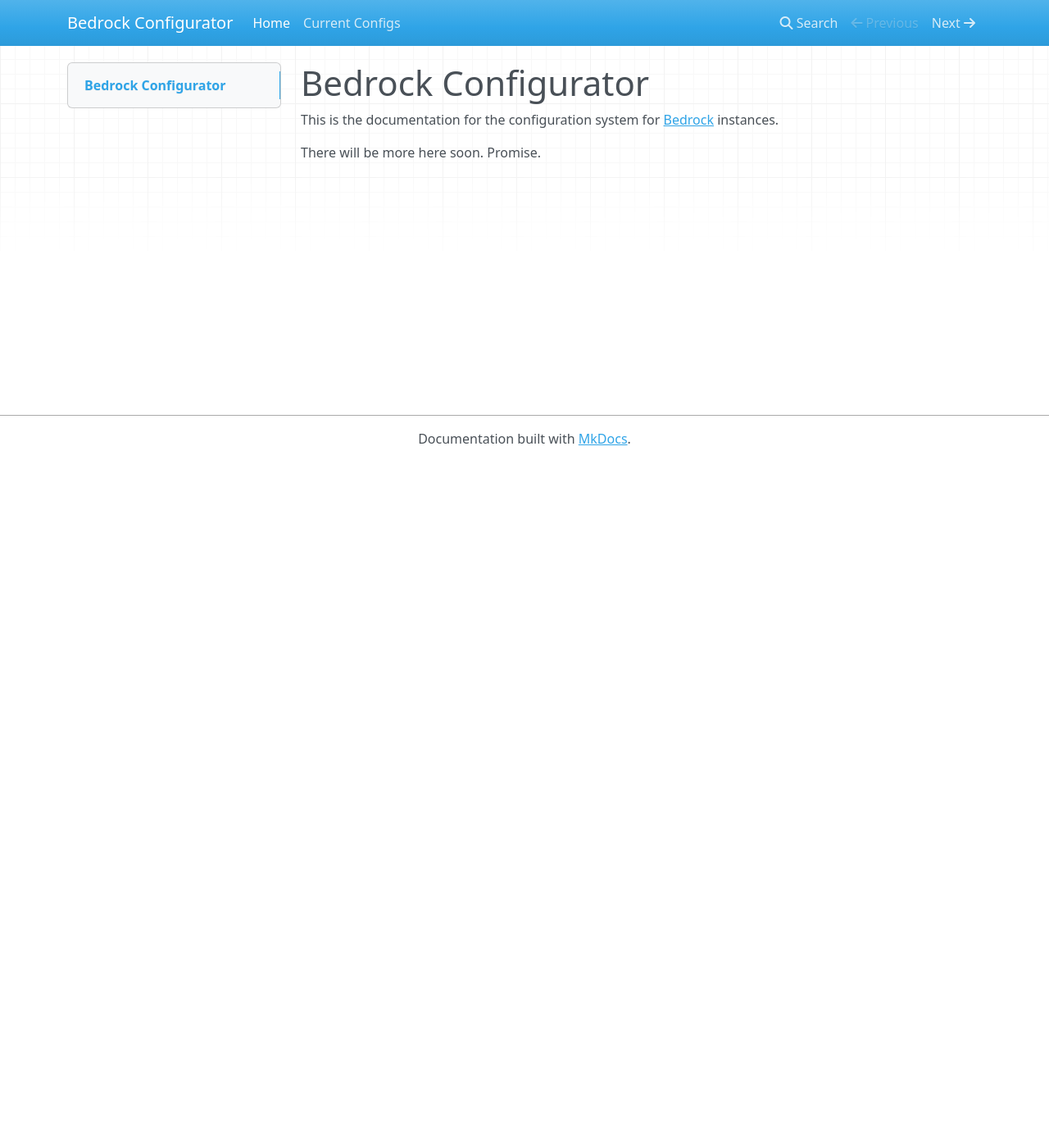
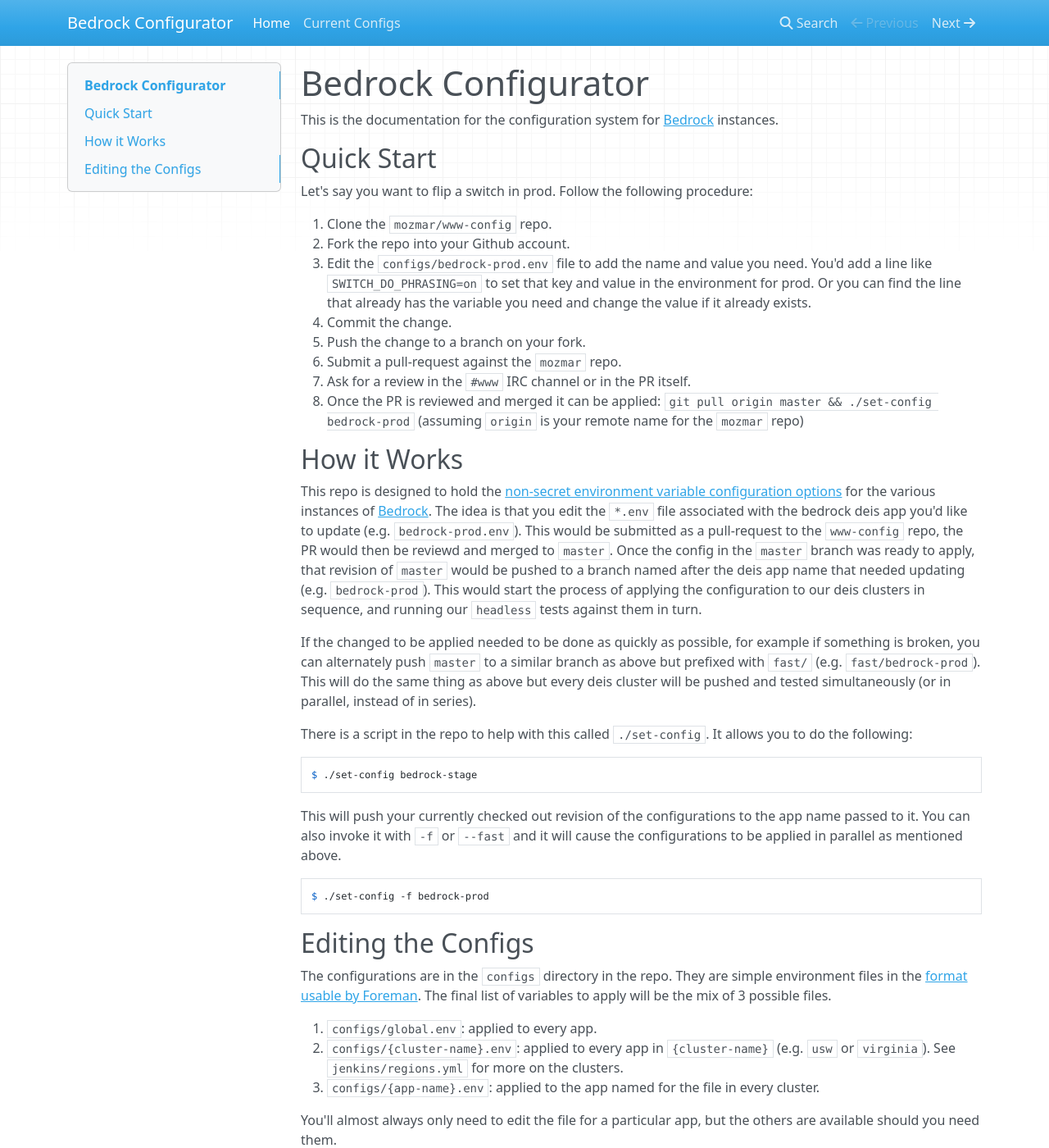
Before and after one commit to mozmeao/www-config, an MkDocs documentation site: the page built from docs/index.md, in a window 1280 px wide and 1400 px high. Shown: the whole window at 82% size. Built offline with MkDocs 1.6.1, drawn with Linux system fonts in a browser that asks for light colours; nearby versions of some CDN libraries; old or Windows-style settings are respelled for this version of MkDocs.

Commit message:
Add usage docs

````diff
--- a/docs/index.md
+++ b/docs/index.md
@@ -2,6 +2,45 @@
 
 This is the documentation for the configuration system for [Bedrock][] instances.
 
-There will be more here soon. Promise.
+## Quick Start
+
+Let's say you want to flip a switch in prod. Follow the following procedure:
+
+1. Clone the `mozmar/www-config` repo.
+2. Fork the repo into your Github account.
+3. Edit the `configs/bedrock-prod.env` file to add the name and value you need. You'd add a line like `SWITCH_DO_PHRASING=on` to set that key and value in the environment for prod. Or you can find the line that already has the variable you need and change the value if it already exists.
+4. Commit the change.
+5. Push the change to a branch on your fork.
+6. Submit a pull-request against the `mozmar` repo.
+7. Ask for a review in the `#www` IRC channel or in the PR itself.
+8. Once the PR is reviewed and merged it can be applied: `git pull origin master && ./set-config bedrock-prod` (assuming `origin` is your remote name for the `mozmar` repo)
+
+## How it Works
+
+This repo is designed to hold the [non-secret environment variable configuration options](configs.md) for the various instances of [Bedrock][]. The idea is that you edit the `*.env` file associated with the bedrock deis app you'd like to update (e.g. `bedrock-prod.env`). This would be submitted as a pull-request to the `www-config` repo, the PR would then be reviewd and merged to `master`. Once the config in the `master` branch was ready to apply, that revision of `master` would be pushed to a branch named after the deis app name that needed updating (e.g. `bedrock-prod`). This would start the process of applying the configuration to our deis clusters in sequence, and running our `headless` tests against them in turn.
+
+If the changed to be applied needed to be done as quickly as possible, for example if something is broken, you can alternately push `master` to a similar branch as above but prefixed with `fast/` (e.g. `fast/bedrock-prod`). This will do the same thing as above but every deis cluster will be pushed and tested simultaneously (or in parallel, instead of in series).
+
+There is a script in the repo to help with this called `./set-config`. It allows you to do the following:
+
+```shell
+$ ./set-config bedrock-stage
+```
+
+This will push your currently checked out revision of the configurations to the app name passed to it. You can also invoke it with `-f` or `--fast` and it will cause the configurations to be applied in parallel as mentioned above.
+
+```shell
+$ ./set-config -f bedrock-prod
+```
+
+## Editing the Configs
+
+The configurations are in the `configs` directory in the repo. They are simple environment files in the [format usable by Foreman](https://ddollar.github.io/foreman/#ENVIRONMENT). The final list of variables to apply will be the mix of 3 possible files.
+
+1. `configs/global.env`: applied to every app.
+2. `configs/{cluster-name}.env`: applied to every app in `{cluster-name}` (e.g. `usw` or `virginia`). See `jenkins/regions.yml` for more on the clusters.
+3. `configs/{app-name}.env`: applied to the app named for the file in every cluster.
+
+You'll almost always only need to edit the file for a particular app, but the others are available should you need them.
 
 [Bedrock]: https://github.com/mozilla/bedrock
````
